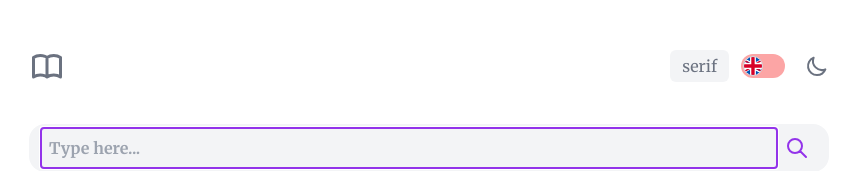
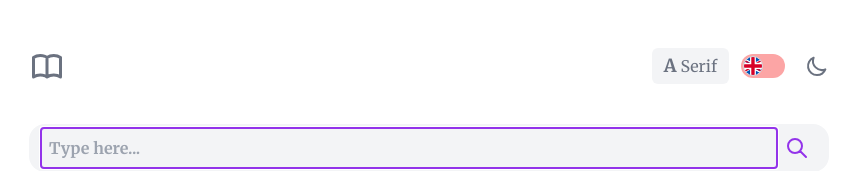
Before and after one commit to nightmir3/dictionary-app, a React (Vite) app: page / in a window 1280 px wide. Shown: the top 171 px of the page, without its empty margins (211-1069 px from the left). Built offline with nearby package versions, Linux system fonts and the light colour scheme.

Commit message:
deploy to gh-pages initial config

```diff
--- a/src/App.jsx
+++ b/src/App.jsx
@@ -15,6 +15,7 @@ function App () {
   const settings = useSettings()
 
   const [wordData, setWordData] = useState({})
+  const baseFont = `${settings.font === 'serif' ? 'font-serif' : 'font-sans'}`
 
   async function handleSearch (query) {
     setFetchStatus('fetching')
@@ -35,7 +36,7 @@ function App () {
 
   return (
     <div
-      className={`${activeFont} container p-6 md:p-12 mx-auto flex flex-col gap-7 md:gap-10 lg:max-w-4xl dark:text-slate-100 dark:bg-gray-800 h-screen`}
+      className={`${baseFont} container p-6 md:p-12 mx-auto flex flex-col gap-7 md:gap-10 lg:max-w-4xl dark:text-slate-100 dark:bg-gray-800 h-screen`}
     >
       <Header settings={settings} />
       <SearchBar onSubmit={handleSearch} />
@@ -45,7 +46,7 @@ function App () {
           res={wordData}
           languageVariant={settings.languageVariant}
         />}
-      <div className='flex-1 pb-40 grid place-items-center'>
+      <div className='grid flex-1 pb-40 place-items-center'>
         {fetchStatus === 'idle' && <InitialContent message='Welcome! 👋' />}
         {fetchStatus === 'fetching' &&
           <Ring
--- a/src/components/FontToggle/FontToggle.jsx
+++ b/src/components/FontToggle/FontToggle.jsx
@@ -1,23 +1,22 @@
 import React from 'react'
-import { HiChevronDown } from 'react-icons/hi'
+import { toSentenceCase } from '../../utils/textUtils.js'
 
 function FontToggle ({ font, setFont }) {
   const button = 'px-3 py-1 font-medium text-center bg-gray-100 rounded-md hover:bg-purple-200 hover:text-purple-600 focus:ring-2 focus:outline-none focus:ring-purple-600 dark:bg-purple-600 dark:focus:ring-purple-200 active:translate-y-0.5'
 
   const serif = 'text-sm font-bold md:text-base'
   const sans = 'font-sans text-md md:text-base'
+  const letterIcon = 'text-base md:text-lg font-bold mr-1 align-baseline'
 
+  console.log(font)
   return (
     <>
       <button
         className={`${button} ${font === 'serif' ? serif : sans}`}
+        onClick={() => setFont(prevFont => prevFont === 'serif' ? 'sans' : 'serif')}
       >
-        {font}
+        <span className={letterIcon}>A</span>{toSentenceCase(font)}
       </button>
-      {/* {font === 'serif' && <button className='font-serif text-sm font-bold md:text-base'>Serif</button>}
-      {font === 'sans' && <button className='font-sans text-sm font-bold md:text-base'>Sans</button>} */}
-      {console.log(font)}
-      {/* <span className='text-sm font-bold md:text-base'>Serif <HiChevronDown className='inline ml-1 text-2xl text-purple-600' /></span> */}
     </>
   )
 }
--- a/src/components/Header.jsx
+++ b/src/components/Header.jsx
@@ -11,7 +11,9 @@ function Header ({ settings }) {
   }
 
   return (
-    <div className='flex justify-between text-gray-500'>
+    <div
+      className='flex justify-between text-gray-500'
+    >
       {/* Logo */}
       <div><HiOutlineBookOpen className='text-4xl' /></div>
       <div className='flex items-center gap-3'>
--- a/src/hooks/useSettings.js
+++ b/src/hooks/useSettings.js
@@ -6,7 +6,7 @@ function useSettings () {
   const [darkModeOn, setDarkModeOn] = React.useState(false)
 
   return {
-    font: 'serif',
+    font,
     setFont,
     languageVariant,
     setLanguageVariant,
--- /dev/null
+++ b/src/utils/textUtils.js
@@ -0,0 +1,3 @@
+export function toSentenceCase (str) {
+  return str.slice(0, 1).toUpperCase() + str.slice(1)
+}
```
Also changed, not shown: package.json (+5 -2 lines).
